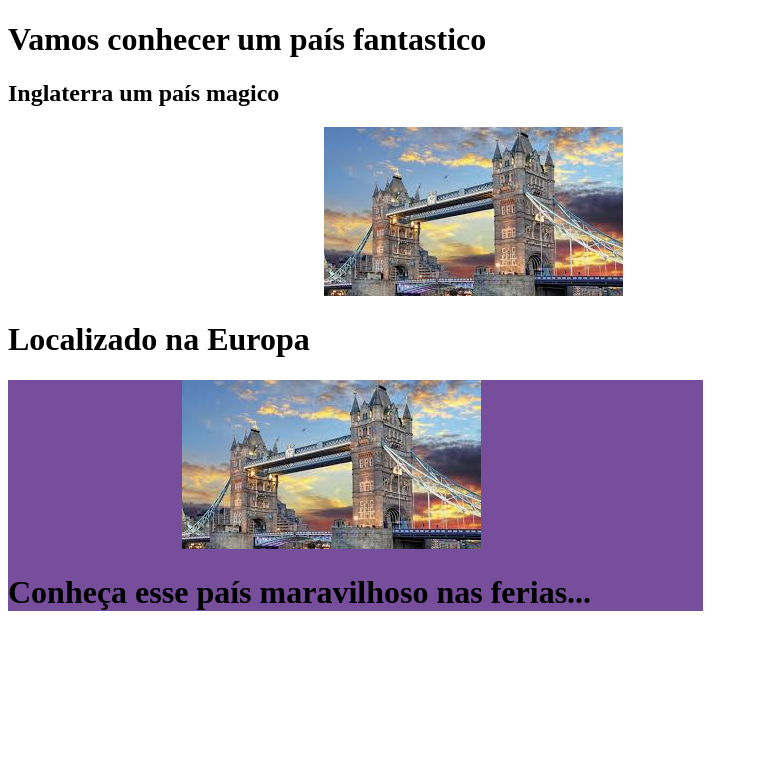
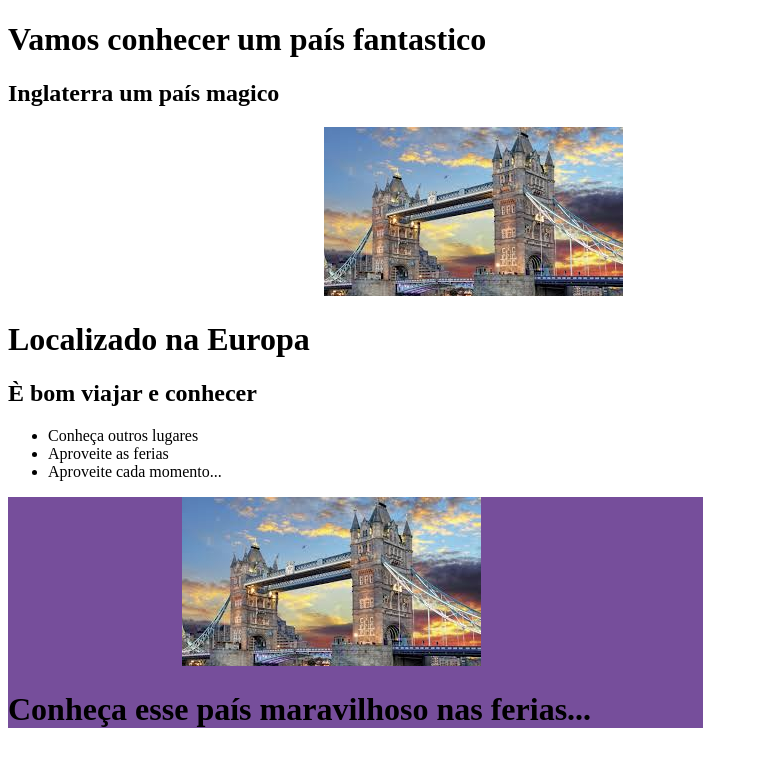
Before and after one commit to MariaEduardaDeOliveiraa1904/aula-22-10, a plain HTML site: page index.html in a window 1280 px wide. Shown: the whole page, without its empty margins (0-758 px from the left). Drawn offline with Linux system fonts and the light colour scheme.

Commit message:
@MariaEduardaDeOliveiraa1904

```diff
--- a/index.html
+++ b/index.html
@@ -18,6 +18,11 @@
 <main>
 <img id="ima1" src="download.jpeg">
 <h1>Localizado na Europa</h1>
+<h2> È bom viajar e conhecer</h2><ul>
+<li>Conheça outros lugares </li>
+<li> Aproveite as ferias</li>
+<li>Aproveite cada momento...</li>
+</ul>
 </main>
 <footer>
     <img id="ima1"  src="download.jpeg">
--- a/style.css
+++ b/style.css
@@ -13,3 +13,6 @@ font-style: italic;
     font-weight: 400;
     font-style: normal;
   }
+
+  .h2 {background-color: black;
+}
```
